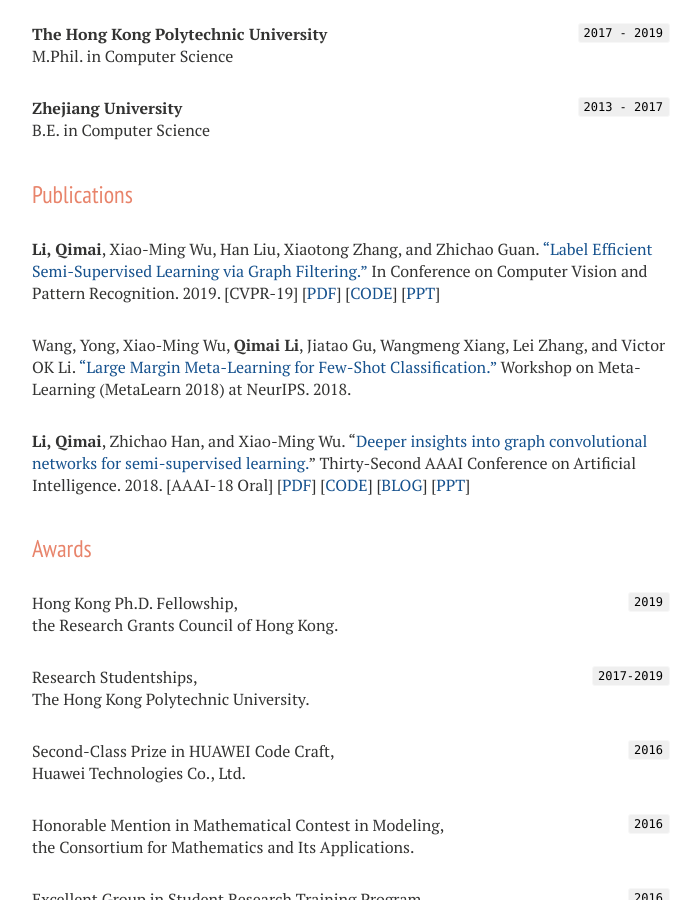
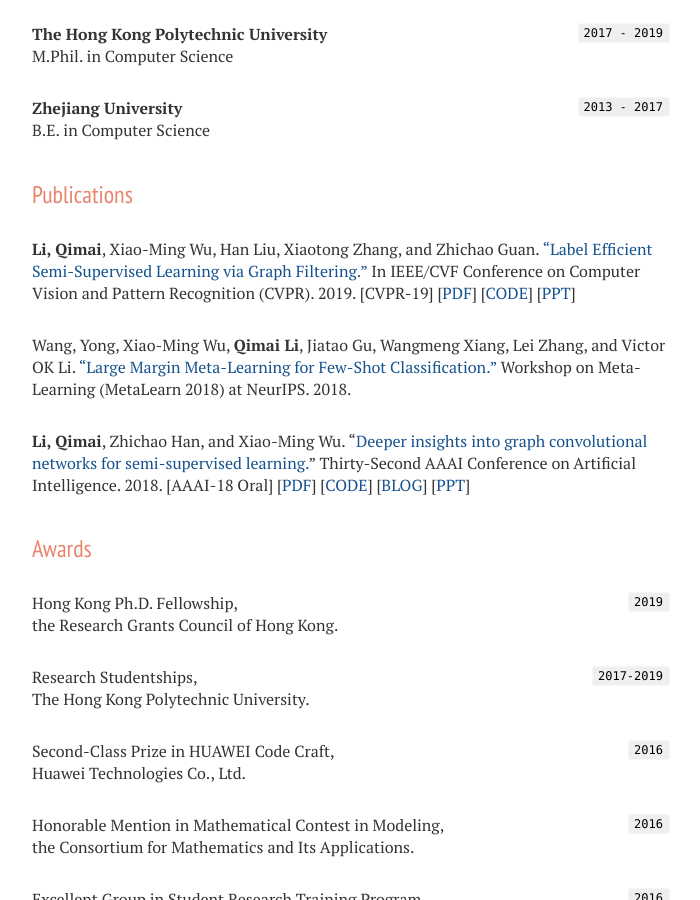
Before and after one commit to liqimai/liqimai.github.io, a Jekyll site: the page built from index.md, in a window 1280 px wide and 900 px high, scrolled down 510 px. Shown: the whole window, without its empty margins (288-988 px from the left). Built offline with Jekyll 4.4.1, drawn with Linux system fonts in a browser that asks for light colours; nearby versions of some CDN libraries.

Commit message:
Correct CVPR conference name

```diff
--- a/index.md
+++ b/index.md
@@ -26,7 +26,7 @@ B.E. in Computer Science
 
 
 ## Publications
-**Li, Qimai**, Xiao-Ming Wu, Han Liu, Xiaotong Zhang, and Zhichao Guan. ["Label Efficient Semi-Supervised Learning via Graph Filtering."](https://arxiv.org/abs/1901.09993) In Conference on Computer Vision and Pattern Recognition. 2019. [CVPR-19]
+**Li, Qimai**, Xiao-Ming Wu, Han Liu, Xiaotong Zhang, and Zhichao Guan. ["Label Efficient Semi-Supervised Learning via Graph Filtering."](https://arxiv.org/abs/1901.09993) In IEEE/CVF Conference on Computer Vision and Pattern Recognition (CVPR). 2019. [CVPR-19]
 \[[PDF](https://arxiv.org/pdf/1901.09993.pdf)\]
 \[[CODE](https://github.com/liqimai/Efficient-SSL)\]
 \[[PPT](/miscellaneous/Label_Efficient_Semi-Supervised_Learning_via Graph_Filtering.pdf)\]
```
